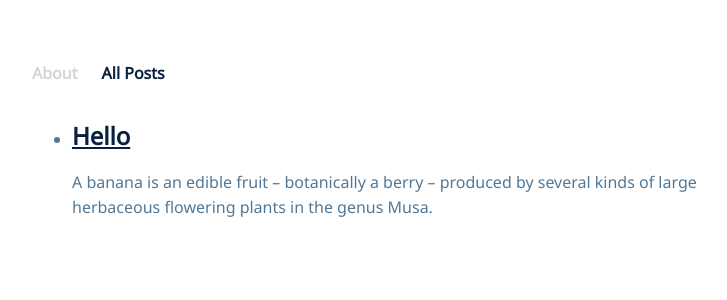
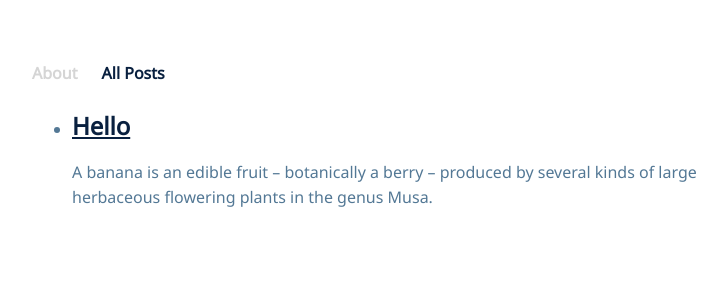
Before and after one commit to xfltrt/xfltrt.github.io, a Jekyll site: the page built from index.html, in a window 1280 px wide. Shown: the top 300 px of the page, without its empty margins (258-985 px from the left). Built offline with Jekyll 4.4.1, drawn with Linux system fonts in a browser that asks for light colours.

Commit message:
Update main.scss

```diff
--- a/_sass/main.scss
+++ b/_sass/main.scss
@@ -31,18 +31,20 @@
 }
 
 nav {
-  margin-bottom: 40px;
+  margin-bottom: 30px;
 }
 
 nav a {
-  padding: 0 20px 0 0;
+  margin: 0 20px 0 0;
+  padding: 0 0 10px 0;
   color: var(--colour-gray);
   font-weight: 700;
   text-decoration: none;
 }
 
 nav a:hover {
- text-decoration: underline;
+  padding: 0 0 5px 0;
+  border-bottom: 5px solid;
 }
 
 .current {
```
